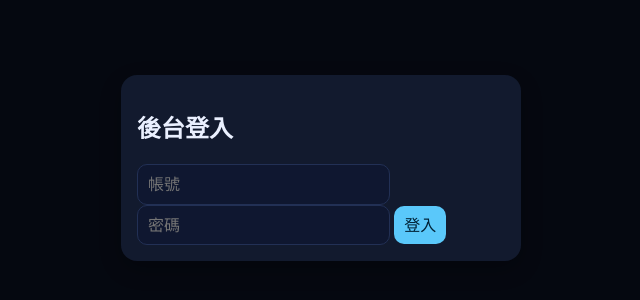
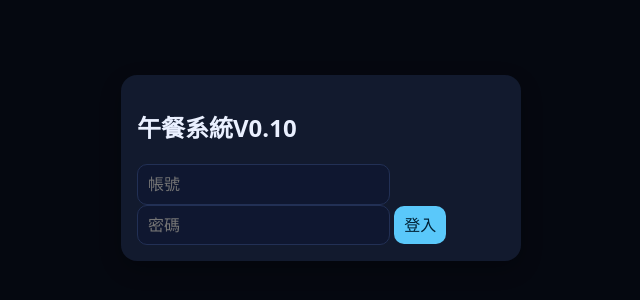
Before and after one commit to s87878790ccc-tech/LUNCH2, a plain HTML site: page docs/index.html in a window 1280 px wide. Shown: the part 232-532 px from the top of the page, without its empty margins (319-959 px from the left). Drawn offline with Linux system fonts and the light colour scheme.

Commit message:
add texts

```diff
--- a/docs/index.html
+++ b/docs/index.html
@@ -28,7 +28,7 @@
   <!-- 登入層 -->
   <div id="loginLayer" class="layer">
     <div class="card w400">
-      <h2>後台登入</h2>
+      <h2>午餐系統V0.10</h2>
       <input id="loginUser" placeholder="帳號" />
       <input id="loginPass" placeholder="密碼" type="password" />
       <button id="loginBtn" class="primary">登入</button>
```
Also changed, not shown: README.md.
